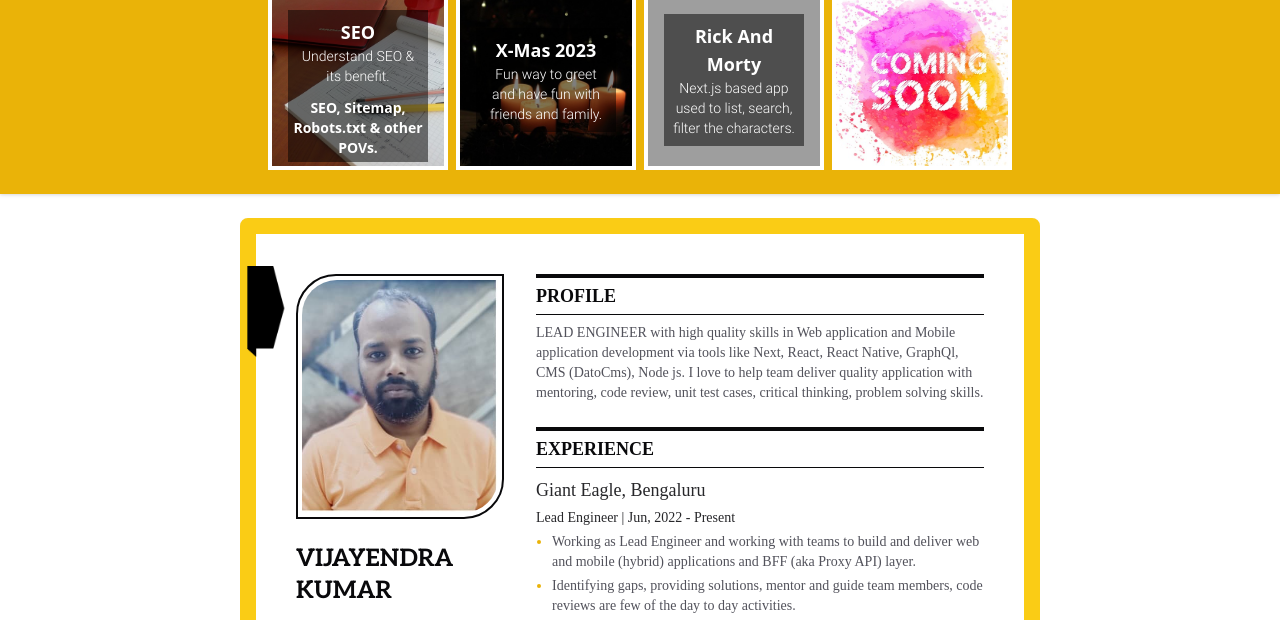
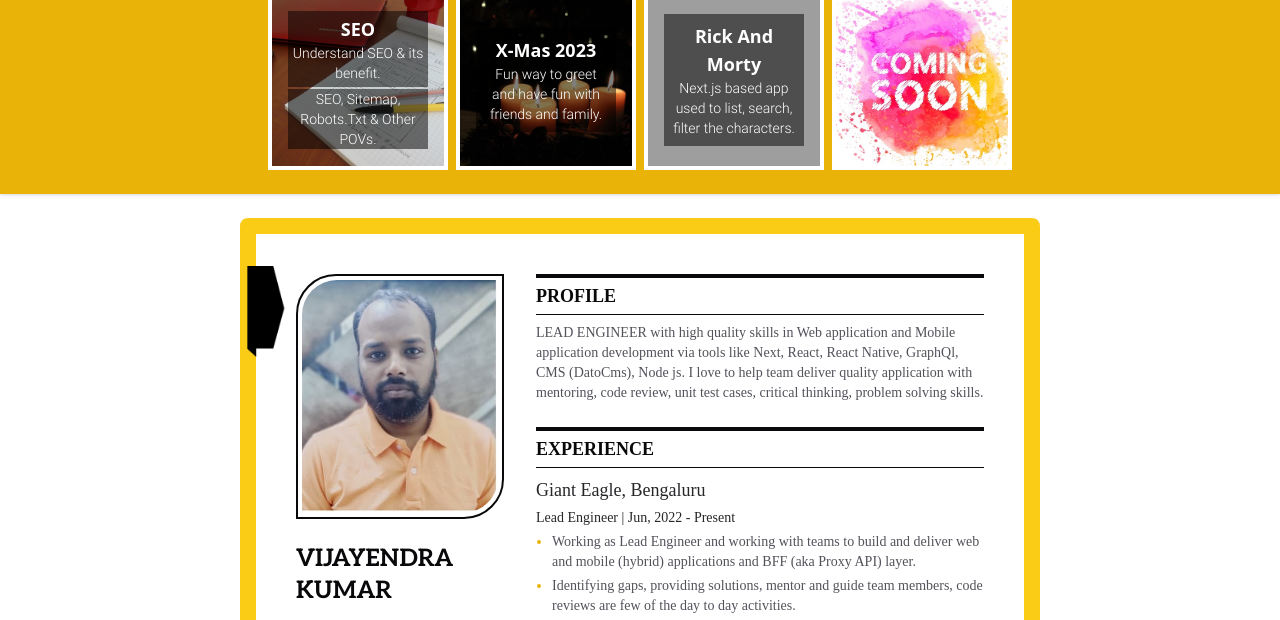
Before and after one commit to vk2k19/vk2k19.github.io, a plain HTML site: page index.html in a window 1280 px wide. Shown: the part 175-795 px from the top of the page. Drawn offline with Linux system fonts and the light colour scheme; grey boxes are pictures that could not be loaded; a web font is replaced by a local one.

Commit message:
Update index.html style for first card

```diff
--- a/index.html
+++ b/index.html
@@ -25,8 +25,8 @@
                     <img alt="" loading="lazy" width="100" height="100" decoding="async" data-nimg="1"
                         class="absolute object-cover w-full h-full -z-10" style="color:transparent"
                         src="./assets/c.jpg"><a href="/readme/seo"
-                        class="text-lg bg-black/50 p-2">SEO<p class="text-sm normal-case __className_2c4f56">Understand SEO & its benefit.</p></a><a href="/readme"
-                        class="text-sm bg-black/50 p-1 normal-case"><p>SEO, Sitemap, Robots.txt & other POVs.</p></a></li>
+                        class="text-lg bg-black/50 p-1">SEO<p class="text-sm normal-case __className_2c4f56">Understand SEO & its benefit.</p></a><p
+                        class="text-sm bg-black/50 __className_2c4f56"><a href="/readme">SEO, Sitemap, Robots.txt & other POVs.</a></p></li>
 
                 <li
                     class="flex snap-start border border-4 border-white p-4 w-[180px] h-[180px] items-center justify-center text-center relative flex-wrap">
```
